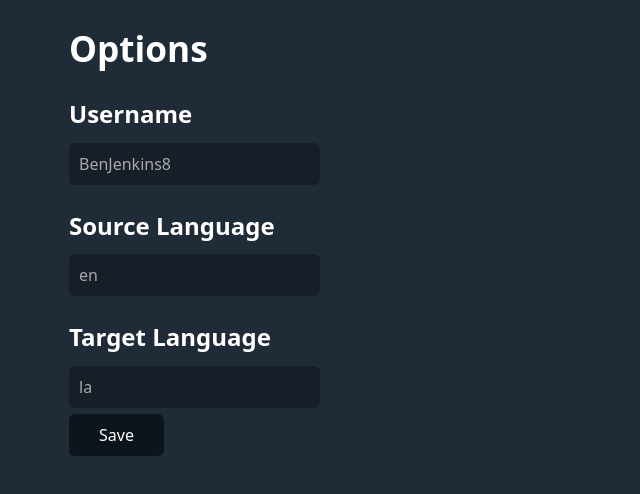
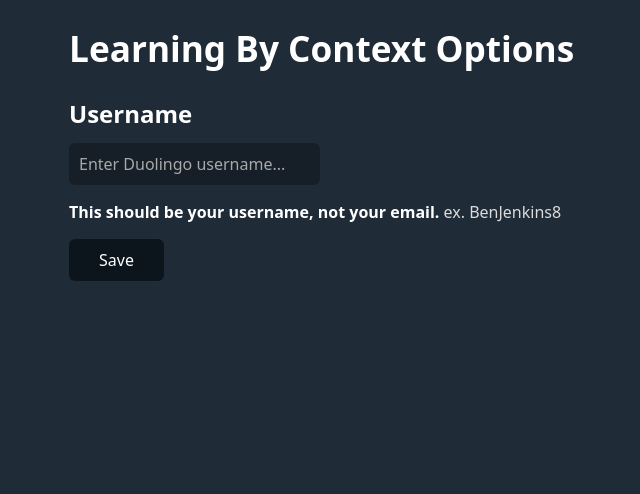
Before and after one commit to benjenkinsv95/latin-context-learner, a website built with webpack: page src/options.html in a window 1280 px wide. Shown: the whole page, without its empty margins (171-811 px from the left). Built offline with nearby package versions, Linux system fonts and the light colour scheme; some packages are replaced by stand-ins of ours.

Commit message:
Remove source and target options since they dont work

```diff
--- a/src/js/options.js
+++ b/src/js/options.js
@@ -1,35 +1,32 @@
-import "../css/options.css";
+import '../css/options.css'
 // docs: https://developer.chrome.com/docs/extensions/mv2/options/#:~:text=A%20user%20can%20view%20an,then%20selection%20the%20options%20link.
 // Saves options to chrome.storage
-function save_options() {
-  const username = document.getElementById('username').value;
-  const sourceLanguage = document.getElementById('source-language').value;
-  const targetLanguage = document.getElementById('target-language').value;
+function saveOptions () {
+  const username = document.getElementById('username').value
 
-  chrome.storage.sync.set({ username, sourceLanguage, targetLanguage }, function() {
+  // eslint-disable-next-line no-undef
+  chrome.storage.sync.set({ username }, function () {
     // Update status to let user know options were saved.
-    const status = document.getElementById('status');
-    status.textContent = 'Options saved.';
-    setTimeout(function() {
-      status.textContent = '';
-    }, 750);
-  });
+    const status = document.getElementById('status')
+    status.textContent = 'Options saved.'
+    setTimeout(function () {
+      status.textContent = ''
+    }, 750)
+  })
 }
 
 // Restores select box and checkbox state using the preferences
 // stored in chrome.storage.
-function restore_options() {
+function restoreOptions () {
   // Use default value color = 'red' and likesColor = true.
+  // eslint-disable-next-line no-undef
   chrome.storage.sync.get({
-    username: '',
-    sourceLanguage: '',
-    targetLanguage: ''
-  }, function({ username, sourceLanguage, targetLanguage }) {
-    document.getElementById('username').value = username;
-    document.getElementById('source-language').value = sourceLanguage;
-    document.getElementById('target-language').value = targetLanguage;
-  });
+    username: ''
+  }, function ({ username }) {
+    document.getElementById('username').value = username
+  })
 }
-document.addEventListener('DOMContentLoaded', restore_options);
+
+document.addEventListener('DOMContentLoaded', restoreOptions)
 document.getElementById('save').addEventListener('click',
-    save_options);
+  saveOptions)
--- a/src/options.html
+++ b/src/options.html
@@ -6,15 +6,10 @@
 </head>
 <body>
 
-<h1>Options</h1>
+<h1>Learning By Context Options</h1>
 <h2>Username</h2>
-<input id="username" type='text' placeholder='BenJenkins8' />
-
-<h2>Source Language</h2>
-<input id="source-language" type='text' placeholder='en' />
-
-<h2>Target Language</h2>
-<input id="target-language" type='text' placeholder='la' />
+<input id="username" type='text' placeholder='Enter Duolingo username...' />
+<p><strong>This should be your username, not your email.</strong> ex. BenJenkins8</p>
 
 <div id="status"></div>
 <button id="save">Save</button>
```
